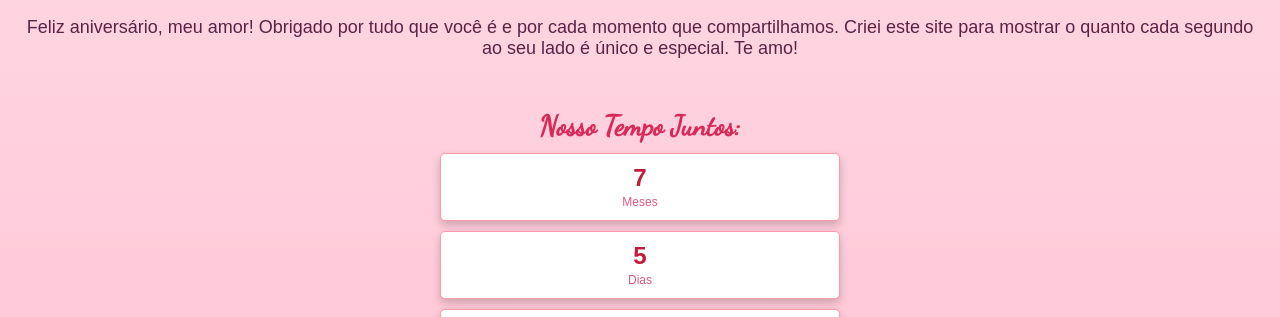
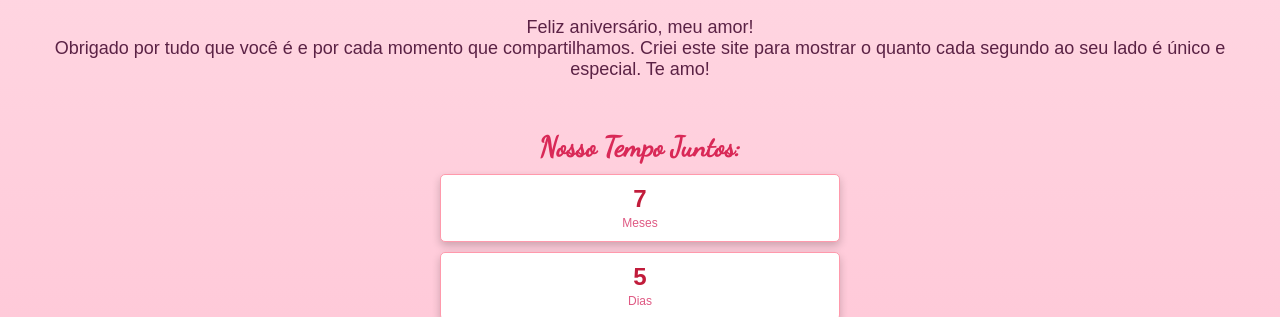
Before and after one commit to DanielPMorais/presente-especial, a plain HTML site: page index.html in a window 1280 px wide. Shown: the part 461-778 px from the top of the page. Drawn offline with Linux system fonts and the light colour scheme; a web font is replaced by a local one.

Commit message:
adicionei um <br>

```diff
--- a/index.html
+++ b/index.html
@@ -29,7 +29,7 @@
 
     <!-- Conteúdo abaixo -->
     <h1>Daniel e Jayne</h1>
-    <p>Feliz aniversário, meu amor!
+    <p>Feliz aniversário, meu amor!<br>
         Obrigado por tudo que você é e por cada momento que compartilhamos. Criei este site para mostrar o quanto cada
         segundo ao seu lado é único e especial. Te amo!</p>
     <h2>Nosso Tempo Juntos:</h2>
```
